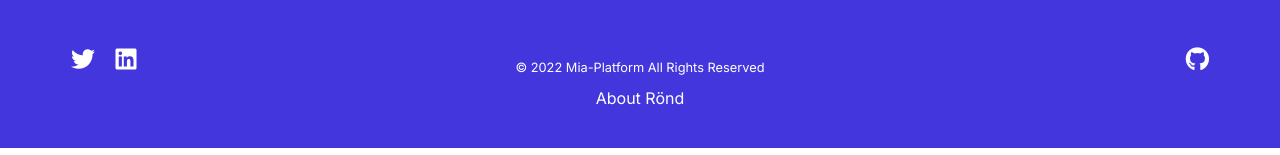
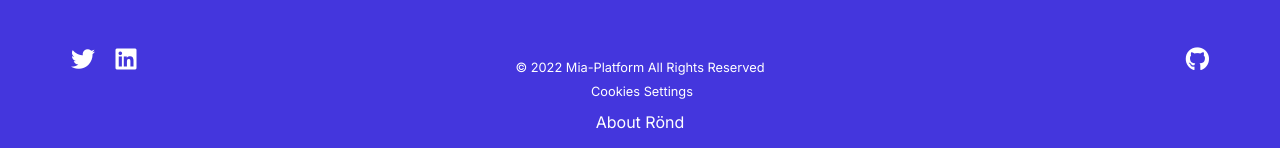
Before and after one commit to rond-authz/rond-authz.github.io, a Jekyll site: the page built from pages/index.md, in a window 1280 px wide and 1400 px high, scrolled down 419 px. Shown: the part 1242-1397 px from the top of the window. Built offline with Jekyll 4.4.1, drawn with Linux system fonts in a browser that asks for light colours.

Commit message:
update footer and css

```diff
--- a/_includes/footer.html
+++ b/_includes/footer.html
@@ -29,10 +29,39 @@
         </ul>
       </div>
       <div class="col-12 col-sm-4 text-center py-2 order-sm-2">
-        <small class="text-white">© {{ 'now' | date: "%Y" }} {{ site.author }} All Rights Reserved</small>
-        {% if site.privacy %}<small class="ml-1"><a href="{{ site.privacy }}" target="_blank">Privacy Policy</a></small>{% endif %}
+        <div>
+          <small class="text-white">© {{ 'now' | date: "%Y" }} {{ site.author }} All Rights Reserved</small>
+        </div>
+        {% if site.google-analytics %}
+        <div id="cookies-policy-advanced">
+          <small class="ml-1 text-white">
+            Cookies Settings
+          </small>
+        </div>
+        {% endif %}
+        {% if site.privacy %}
+        <div>
+          <small class="ml-1"><a href="{{ site.privacy }}" target="_blank">Privacy Policy</a></small>
+        </div>
+        {% endif %}
         <p class="mt-2""> <span style="color:#fff !important;><a href="/about/">About Rönd</a></span> </p>
       </div>
     </div>
   </div>
 </footer>
+
+{% if site.google-analytics %}
+<!-- Google Tag Manager -->
+<script>
+  (function () {
+    document.getElementById("cookies-policy-advanced").onclick = function () {
+      var adv_settings = document.querySelectorAll(
+        ".cookies-update-preferences"
+      );
+      adv_settings.forEach(function (adv_setting) {
+        adv_setting.click();
+      });
+    };
+  })();
+</script>
+{% endif %}
```
Also changed, not shown: _includes/google-analytics.html (+0 -11 lines), assets/css/main.css.
